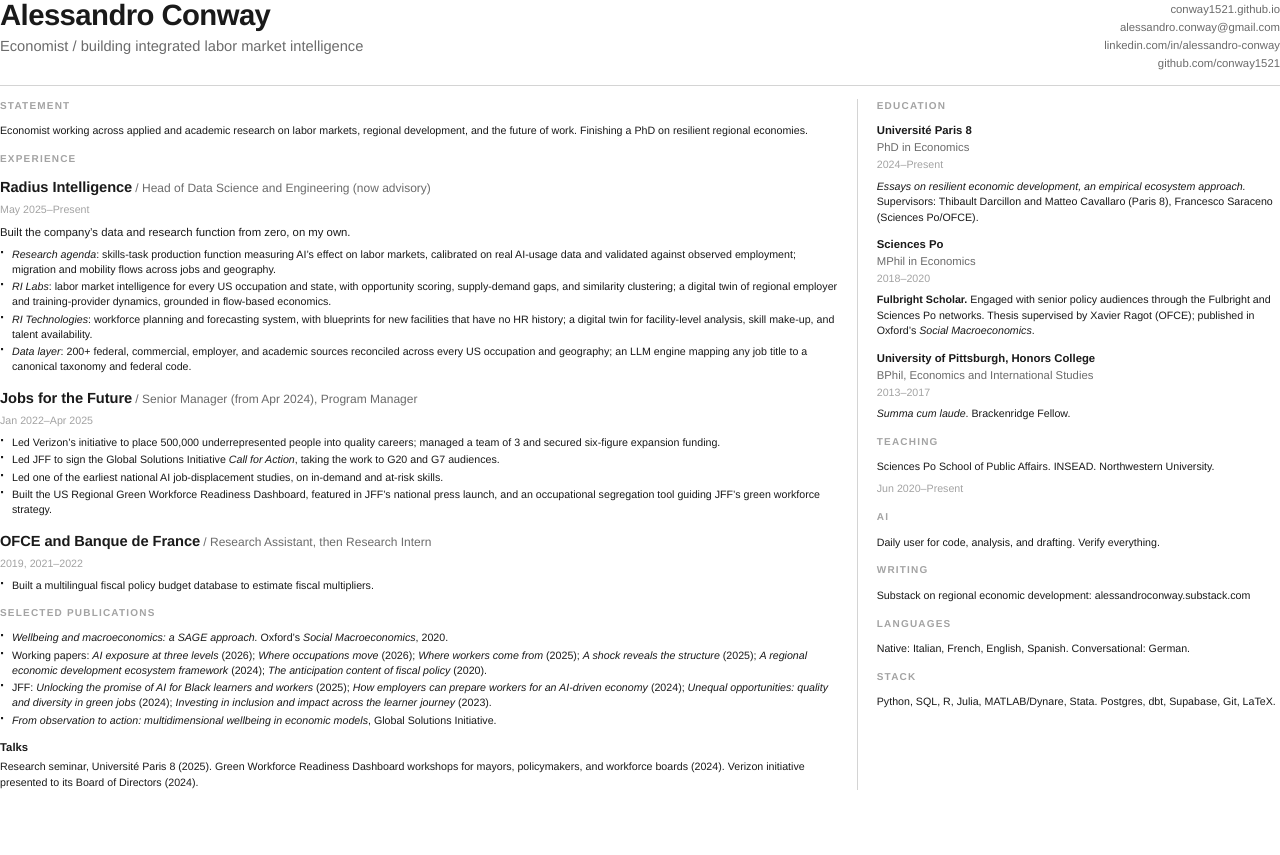
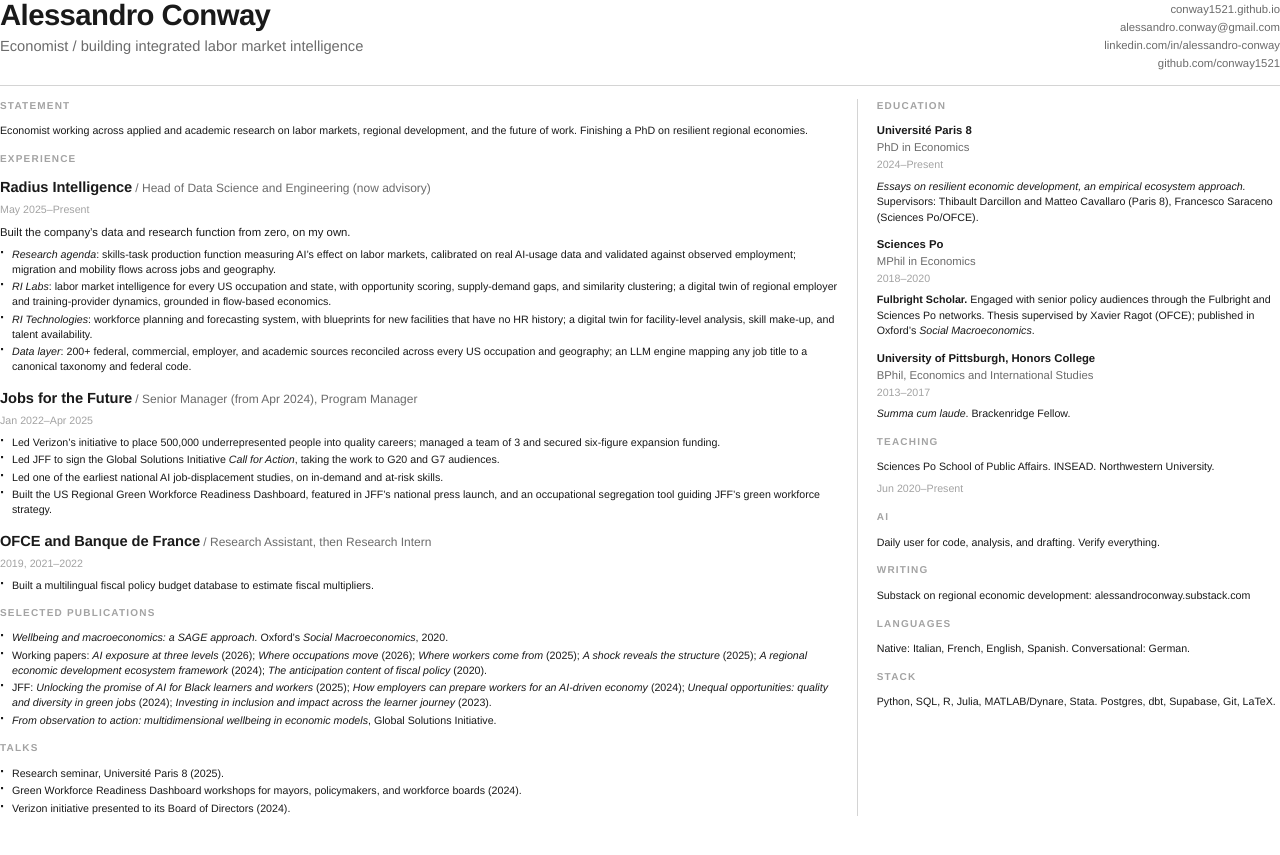
Before and after one commit to conway1521/conway1521.github.io, a Jekyll site: the page cv/index.html, which Jekyll copies as it is, in a window 1280 px wide. Shown: the top 855 px of the page. Built offline with Jekyll 4.4.1, drawn with Linux system fonts in a browser that asks for light colours.

Commit message:
CV: Talks is its own section, styled exactly like Selected publications
Not a subheading inside it. Same h2.section label, same bullet list,
its own section immediately after Selected publications. Still one
page.

```diff
--- a/cv/index.html
+++ b/cv/index.html
@@ -62,7 +62,6 @@
   .role-desc { font-size: 8.5pt; color: var(--text); line-height: 1.45; }
   .role-note { font-size: 9pt; font-style: italic; color: var(--text); line-height: 1.5; margin-top: 7pt; }
 
-  .subsec { font-size: 8.5pt; font-weight: 700; margin: 9pt 0 3pt; }
   ul.bullets { list-style: none; margin: 5pt 0 0; }
   ul.bullets li {
     position: relative; padding-left: 9pt; margin-bottom: 2pt;
@@ -162,8 +161,15 @@
           <li>JFF: <i>Unlocking the promise of AI for Black learners and workers</i> (2025); <i>How employers can prepare workers for an AI-driven economy</i> (2024); <i>Unequal opportunities: quality and diversity in green jobs</i> (2024); <i>Investing in inclusion and impact across the learner journey</i> (2023).</li>
           <li><i>From observation to action: multidimensional wellbeing in economic models</i>, Global Solutions Initiative.</li>
         </ul>
-        <h3 class="subsec">Talks</h3>
-        <p class="tag-row">Research seminar, Universit&eacute; Paris 8 (2025). Green Workforce Readiness Dashboard workshops for mayors, policymakers, and workforce boards (2024). Verizon initiative presented to its Board of Directors (2024).</p>
+      </section>
+
+      <section>
+        <h2 class="section">Talks</h2>
+        <ul class="bullets">
+          <li>Research seminar, Universit&eacute; Paris 8 (2025).</li>
+          <li>Green Workforce Readiness Dashboard workshops for mayors, policymakers, and workforce boards (2024).</li>
+          <li>Verizon initiative presented to its Board of Directors (2024).</li>
+        </ul>
       </section>
 
     </td>
```
Also changed, not shown: 1 other file.
